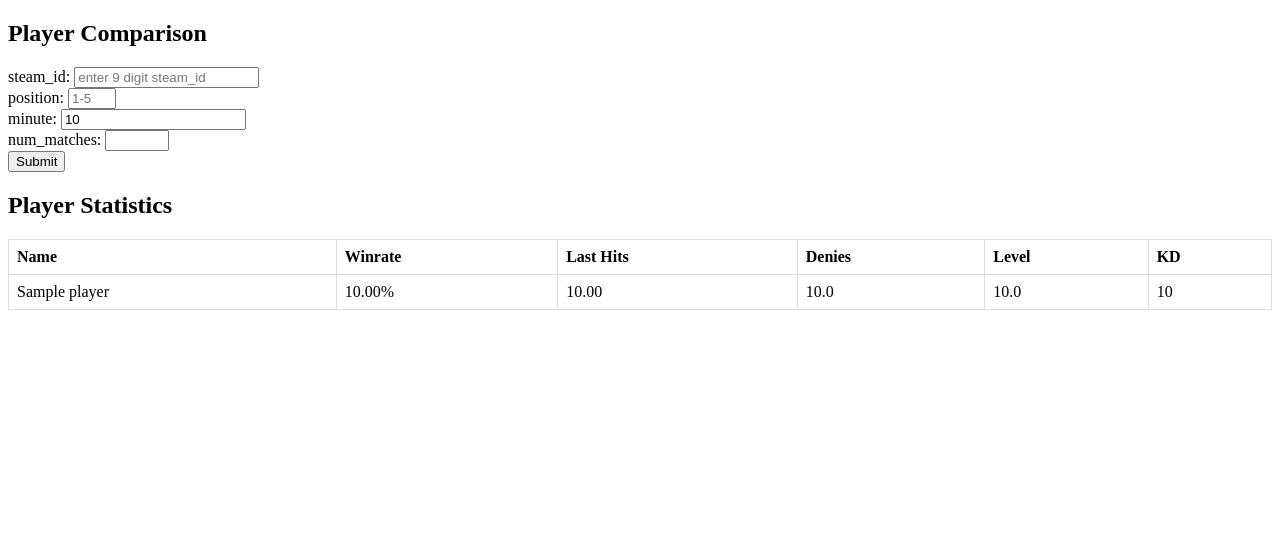
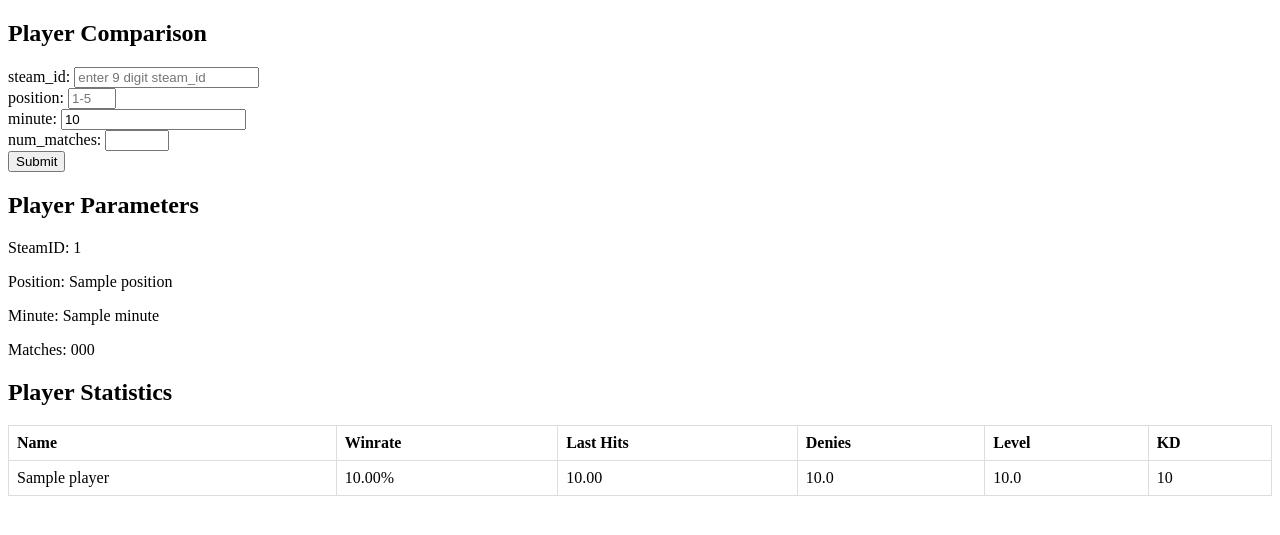
Before and after one commit to PotatoShaga/DotaApi, a Django app: template djangotut/DotaApp/templates/index.html in a window 1280 px wide. Shown: the top 535 px of the page. Run offline with Django 5.2, Linux system fonts and the light colour scheme; the template is opened without the code that fills it: most values are stand-ins (such as "Sample title", 1, 10 or a date in 2020).

Commit message:
rollback to before docker

```diff
--- a/djangotut/DotaApp/templates/index.html
+++ b/djangotut/DotaApp/templates/index.html
@@ -1,7 +1,7 @@
 <!DOCTYPE html>
 <html>
     <head>
-        <title>Player Statistics</title>
+        <title>myteamsucks</title>
         <style>
             .stats-table {
                 border-collapse: collapse;
@@ -16,7 +16,7 @@
                 background-color: #f2f2f2;
             }
             .highlight-you {
-                background-color: #e6ffe6;
+                background-color: #7bc57e;
             }
         </style>
     </head>
@@ -37,6 +37,16 @@
 
             <button type="submit">Submit</button>
         </form>
+
+        {% if parameters %}
+        <div class="parameters">
+            <h2>Player Parameters</h2>
+            <p>SteamID: {{ parameters.steam_id }}</p>
+            <p>Position: {{ parameters.position }}</p>
+            <p>Minute: {{ parameters.minute }}</p>
+            <p>Matches: {{ parameters.number_of_matches_to_parse }}</p>
+        </div>
+        {% endif %}
 
         {% if players %}  <!-- Only show table when players (the context dict) exists -->
         <h2>Player Statistics</h2>
```
Also changed, not shown: djangotut/DotaApp/views.py (+7 -2 lines), djangotut/mysite/asgi.py (deleted, +0 -16 lines), djangotut/mysite/settings.py (line endings or trailing spaces), djangotut/mysite/urls.py (line endings or trailing spaces), djangotut/mysite/wsgi.py (line endings or trailing spaces).
